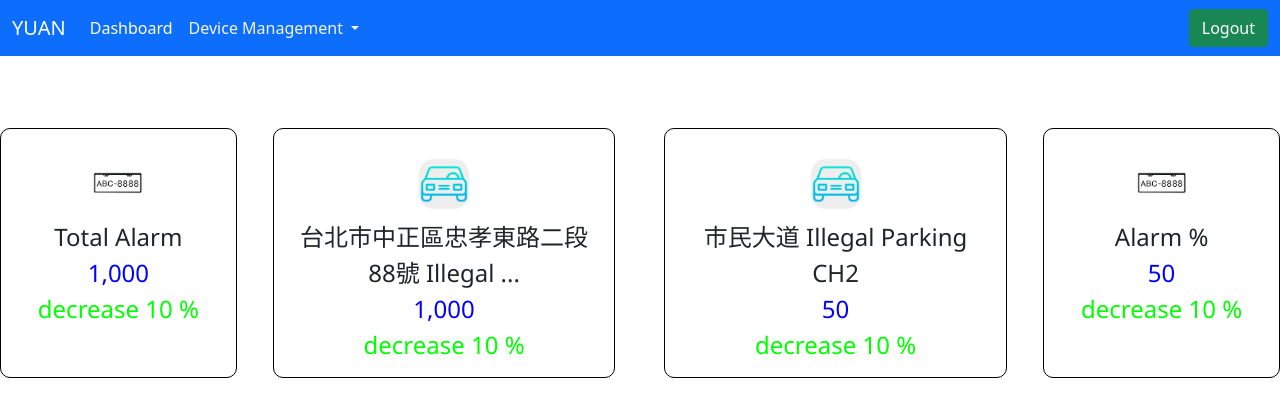
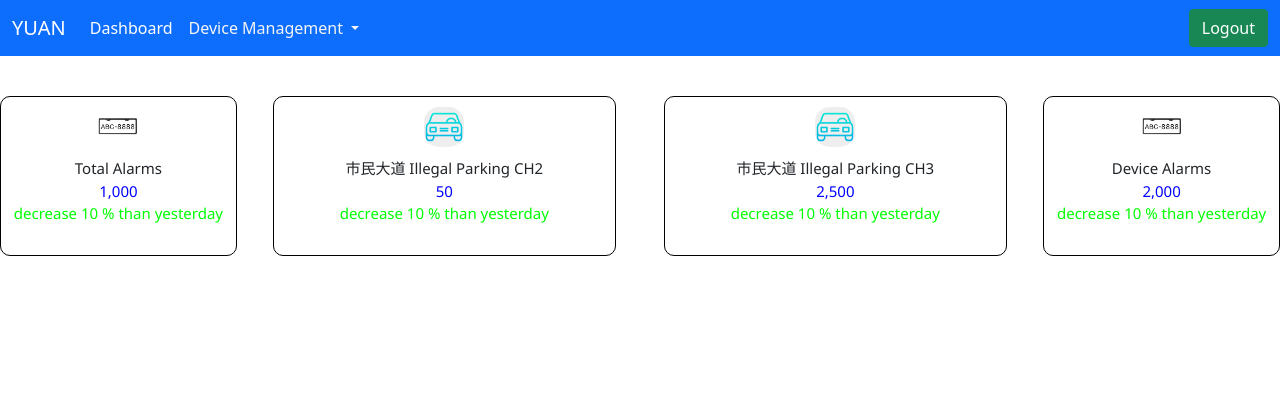
Before and after one commit to jaylee840831/vue_test, a Vue app: page /dashboard in a window 1280 px wide. Shown: the top 416 px of the page. Built offline with nearby package versions, Linux system fonts and the light colour scheme.

Commit message:
feat: 修改dashboard RWD  適應行動裝置大小

```diff
--- a/src/components/DashBoardCard.vue
+++ b/src/components/DashBoardCard.vue
@@ -17,7 +17,7 @@
                         <div style="color: blue;">{{ cardValueReg }}</div>
                     </div>
                     <div class="footer">
-                        decrease 10 %
+                        decrease 10 % than yesterday
                     </div>
                 </div>
             </div>
@@ -47,7 +47,7 @@ export default {
         },
         cardNameShortening() {
             if (this.cardName.length > 24) {
-                return this.cardName.substring(0, 24) + '...'
+                return this.cardName.substring(0, 15) + '...'
             }
             return this.cardName
         }
@@ -76,6 +76,10 @@ export default {
 
 .footer {
     color: #00ff00;
+    display: flex;
+    flex-wrap: wrap;
+    align-items: center;
+    justify-content: center;
 }
 
 .icon {
@@ -89,65 +93,44 @@ export default {
     justify-content: center;
 }
 
-/** 1024以上像素 */
-@media screen and (min-width: 1024px) {
+/** 1600像素以下 */
+@media screen and (max-width: 1600px) {
     .dashboard-card {
-        font-size: x-large;
-        height: 250px;
+        font-size: 15px;
+        height: 160px;
         border: 1px solid black;
         border-radius: 10px;
-        padding: 20px;
-        margin: 1rem 0;
+    }
+
+    .icon {
+        width: 40px;
+        height: 40px;
+        background-color: #eee;
+        border-radius: 15px;
+        display: flex;
+        flex-wrap: wrap;
+        align-items: center;
+        justify-content: center;
     }
 }
 
-/** 991以下像素 */
-@media screen and (max-width: 991px) {
+/** 1600~1920像素 */
+@media screen and (min-width: 1600px) and (max-width: 1920px) {
     .dashboard-card {
-        font-size: x-large;
-        display: flex;
-        flex-wrap: wrap;
-        height: 250px;
+        font-size: 15px;
+        height: 160px;
         border: 1px solid black;
         border-radius: 10px;
-        padding: 20px;
-        margin: 1rem 0;
     }
 }
 
-/** 992以上像素 */
-@media screen and (min-width: 992px) {
+/** 1920像素以上 */
+@media screen and (min-width: 1920px) {
     .dashboard-card {
-        font-size: x-large;
-        height: 250px;
+        font-size: 18px;
+        height: 160px;
         border: 1px solid black;
         border-radius: 10px;
-        padding: 20px;
-        margin: 1rem 0;
-    }
-}
-
-/** 1600以上像素 */
-@media screen and (min-width: 1600px) {
-    .dashboard-card {
-        font-size: x-large;
-        height: 250px;
-        border: 1px solid black;
-        border-radius: 10px;
-        padding: 20px;
-        margin: 1rem 0;
-    }
-}
-
-/** 1920以上像素 */
-@media screen and (min-width: 1920px) {
-    .dashboard-card {
-        font-size: xx-large;
-        height: 300px;
-        border: 1px solid black;
-        border-radius: 10px;
-        padding: 20px;
-        margin: 1rem 0;
     }
 }
 </style>
--- a/src/views/DashBoard.vue
+++ b/src/views/DashBoard.vue
@@ -1,4 +1,11 @@
 <script setup>
+import { Swiper, SwiperSlide } from 'swiper/vue'
+import { Autoplay, Pagination } from 'swiper'
+import 'swiper/css'
+import 'swiper/css/pagination'
+
+const modules = [Autoplay, Pagination];
+
 </script>
 
 <template>
@@ -6,33 +13,53 @@
         <!--數據儀錶板-->
         <div class="row">
             <DashBoardCard :cardName="eventTotal[0].name" :cardValue="eventTotal[0].value" :cardImage="0"
-                style="width: 20%;">
+                class="dashboardcard">
             </DashBoardCard>
-            <swiper
-                :spaceBetween="1"
-                :loop="true"
-                :autoplay="{
-                delay: 2000
-                }"
-                :slides-per-view="3"
-                :breakpoints= "{
+            <swiper :modules="modules" :autoplay="{ enable: false }" :breakpoints="{
+                    0: {
+                        slidesPerView: 3,
+                        direction: 'vertical',
+                        loop: false,
+                        autoplay: {
+                            enabled: false
+                        }
+                    },
                     500: {
-                        slidesPerView: 2
+                        slidesPerView: 3,
+                        direction: 'vertical',
+                        loop: false,
+                        autoplay: {
+                            enabled: false
+                        }
                     },
-                    767: {
-                        slidesPerView: 2
-                    },
-                    1024: {
-                        slidesPerView: 2
+                    1040: {
+                        slidesPerView: 2,
+                        direction: 'horizontal',
+                        loop: true,
+                        autoplay: {
+                            enabled: true,
+                            delay: 3000,
+                        }
                     },
                     1600: {
-                        slidesPerView: 3
+                        slidesPerView: 3,
+                        direction: 'horizontal',
+                        loop: true,
+                        autoplay: {
+                            enabled: true,
+                            delay: 3000,
+                        }
                     },
                     1920: {
-                        slidesPerView: 3
+                        slidesPerView: 3,
+                        direction: 'horizontal',
+                        loop: true,
+                        autoplay: {
+                            enabled: true,
+                            delay: 3000,
+                        }
                     }
-                }"
-                style="width: 60%;">
+                }" class="dashboardcard-swiper">
                 <swiper-slide v-for="(event, index) in events" key="index">
                     <DashBoardCard :cardName="event.channelName" :cardValue="event.value" :cardImage="1" v-if="index < 3">
                     </DashBoardCard>
@@ -41,7 +68,7 @@
                 </swiper-slide>
             </swiper>
             <DashBoardCard :cardName="eventTotal[1].name" :cardValue="eventTotal[1].value" :cardImage="0"
-                style="width: 20%;">
+                class="dashboardcard">
             </DashBoardCard>
         </div>
     </div>
@@ -49,10 +76,6 @@
 </template>
 
 <script>
-import { Swiper, SwiperSlide } from 'swiper/vue'
-// import {AutoPlay, Pagination} from 'swiper'
-import "swiper/css"
-import "swiper/css/pagination"
 import DashBoardCard from '../components/DashBoardCard.vue'
 
 export default {
@@ -64,12 +87,12 @@ export default {
             license: 'license',
             eventTotal: [
                 {
-                    name: "Total Alarm",
+                    name: "Total Alarms",
                     value: 1000
                 },
                 {
-                    name: "Alarm %",
-                    value: 50
+                    name: "Device Alarms",
+                    value: 2000
                 }
             ],
             events: [
@@ -97,41 +120,7 @@ export default {
                     channelName: "中正運動中心停車場 LPR CH3",
                     value: 1500
                 }
-            ],
-            // swiper 設定值 --------------------------------------------------------
-            swiperOptions1: {
-                loop: true,
-                autoplay: { delay: 3000 },
-                pagination: {
-                    el: '.swiper-pagination',
-                    clickable: true
-                },
-                init: true,
-                slidesPerView: 3,
-                spaceBetween: 25,
-                navigation: {
-                    prevEl: '.swiper-button-prev',
-                    nextEl: '.swiper-button-next'
-                },
-                breakpoints: {
-                    500: {
-                        slidesPerView: 3
-                    },
-                    767: {
-                        slidesPerView: 3
-                    },
-                    1024: {
-                        slidesPerView: 3
-                    },
-                    1600: {
-                        slidesPerView: 3
-                    },
-                    1920: {
-                        slidesPerView: 3
-                    }
-                }
-            }
-            // swiper 設定值 --------------------------------------------------------
+            ]
         }
     }, components: {
         DashBoardCard,
@@ -163,7 +152,37 @@ export default {
 <style>
 #main {
     font-family: Montserrat, "Segoe UI", 'Segoe UI', Tahoma, Geneva, Verdana, sans-serif;
-    margin: 2rem 0;
+    margin: 1rem 0;
     text-align: center;
 }
+
+/** 1040像素以下*/
+@media screen and (max-width: 1039px) {
+    .dashboardcard {
+        display: flex;
+        flex-wrap: wrap;
+        align-items: center;
+        justify-content: center;
+        margin: 1rem 0;
+    }
+
+    .dashboardcard-swiper {
+        height: 550px;
+        display: flex;
+        flex-wrap: wrap;
+        align-items: center;
+        justify-content: center;
+    }
+}
+
+/** 1040像素以上 */
+@media screen and (min-width: 1040px) {
+    .dashboardcard {
+        width: 20%;
+    }
+
+    .dashboardcard-swiper {
+        width: 60%;
+    }
+}
 </style>
```
Also changed, not shown: 1 other file (tests, documents, lock files or other folders).
